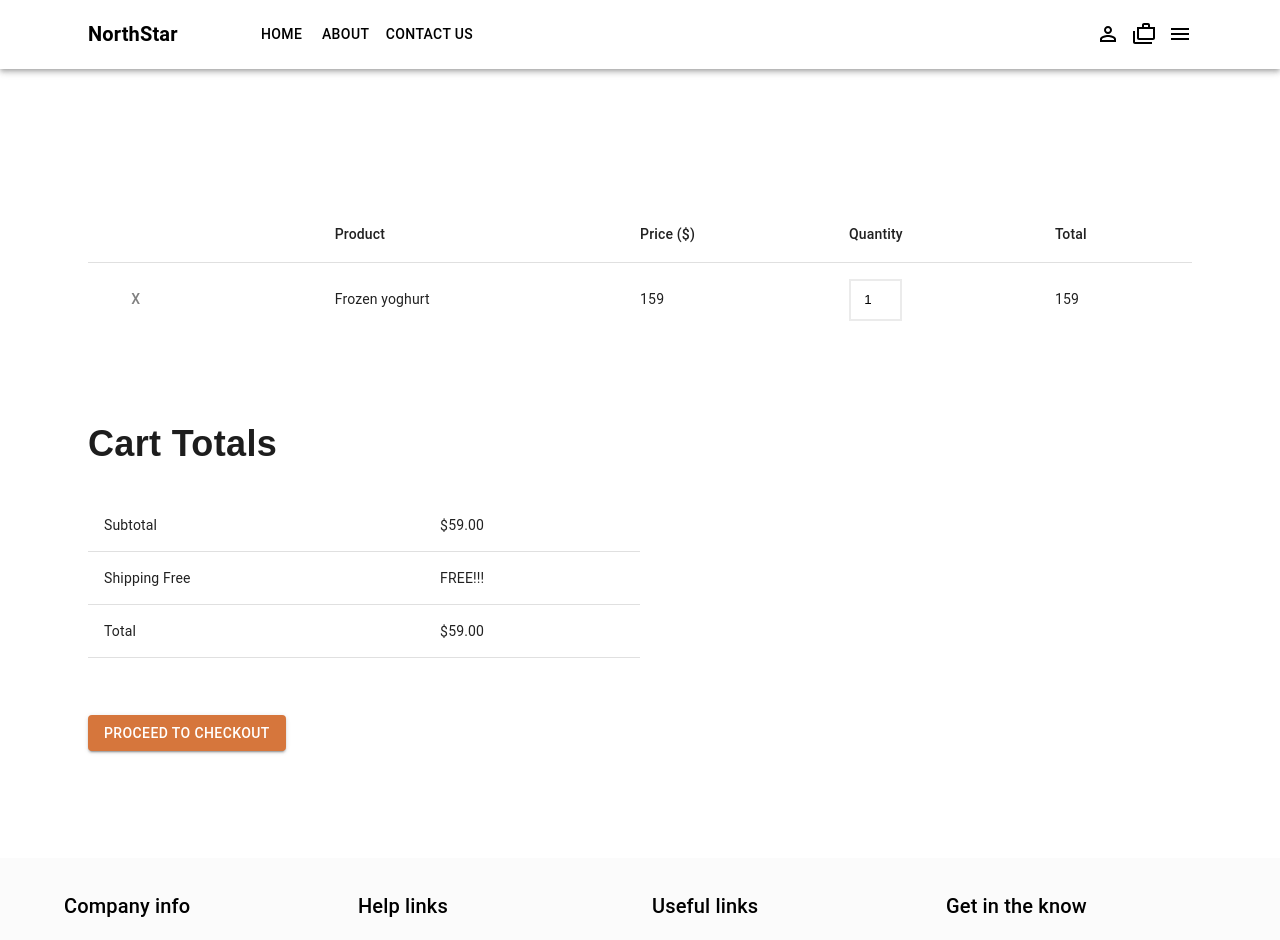
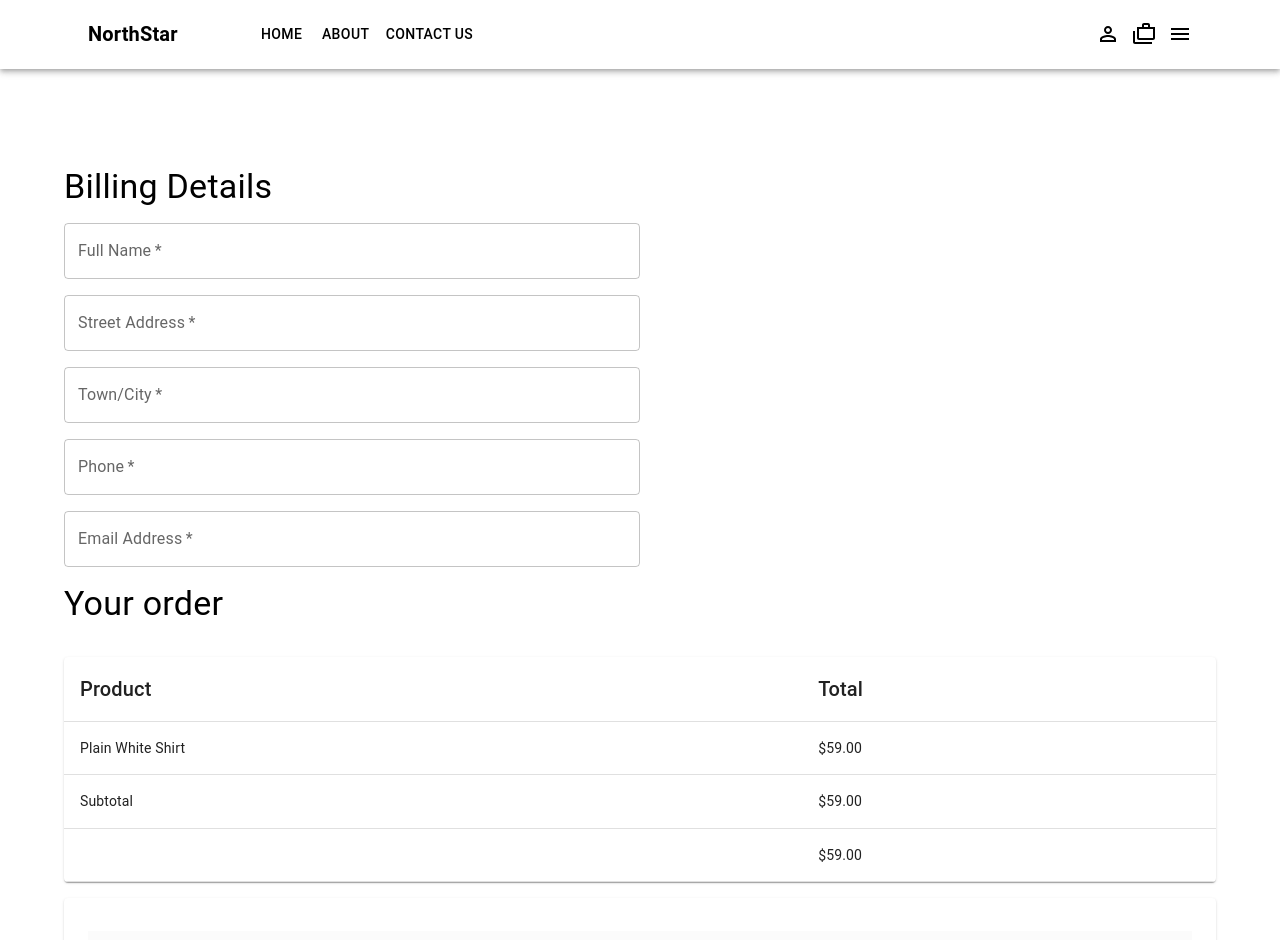
Before and after one commit to ahmadamira/Final-project-E-commerce, a React (Create React App) app: page / in a window 1280 px wide. Shown: the top 940 px of the page. Built offline with nearby package versions, Linux system fonts and the light colour scheme.

Commit message:
Added checkout page

```diff
--- a/src/App.js
+++ b/src/App.js
@@ -14,12 +14,13 @@ import Productpage from "./Components/Productpage/Productpage";
 import Loginpage from "./Components/Loginpage/Loginpage";
 import SignUp from "./Components/Signuppage/Signup";
 import BasicTable from "./Components/Totalpage/Totalpage";
+import Checkoutpage from "./Components/Checkoutpage/Checkoutpage";
 
 function App() {
   return (
     <div className="App">
       <Header />
-      <BasicTable />
+      <Checkoutpage />
       <Footer />
     </div>
   );
--- /dev/null
+++ b/src/Components/Checkoutpage/Checkoutpage.js
@@ -0,0 +1,108 @@
+import React, { useState } from 'react';
+import { Container, Typography, TextField, Button, Table, TableBody, TableCell, TableContainer, TableHead, TableRow, Paper } from '@mui/material';
+import { Box } from '@mui/system';
+
+const Checkoutpage = () => {
+    const [fullName, setFullName] = useState('');
+    const [streetAddress, setStreetAddress] = useState('');
+    const [townCity, setTownCity] = useState('');
+    const [phone, setPhone] = useState('');
+    const [email, setEmail] = useState('');
+
+    const handleSubmit = (event) => {
+        event.preventDefault();
+
+    };
+
+    return (
+        <Box sx={{ mt: '97px', mb: '50px' }}>
+
+            <Container maxWidth="lg" >
+                <Typography variant="h4" textAlign='left' sx={{ marginBottom: '1rem' }}>
+                    Billing Details
+                </Typography>
+                <form onSubmit={handleSubmit} style={{ width: '50%' }}>
+                    <TextField
+                        label="Full Name"
+                        fullWidth
+                        required
+                        value={fullName}
+                        onChange={(e) => setFullName(e.target.value)}
+                        sx={{ marginBottom: '1rem' }}
+                    />
+                    <TextField
+                        label="Street Address"
+                        fullWidth
+                        required
+                        value={streetAddress}
+                        onChange={(e) => setStreetAddress(e.target.value)}
+                        sx={{ marginBottom: '1rem' }}
+                    />
+                    <TextField
+                        label="Town/City"
+                        fullWidth
+                        required
+                        value={townCity}
+                        onChange={(e) => setTownCity(e.target.value)}
+                        sx={{ marginBottom: '1rem' }}
+                    />
+                    <TextField
+                        label="Phone"
+                        fullWidth
+                        required
+                        type="tel"
+                        value={phone}
+                        onChange={(e) => setPhone(e.target.value)}
+                        sx={{ marginBottom: '1rem' }}
+                    />
+                    <TextField
+                        label="Email Address"
+                        fullWidth
+                        required
+                        type="email"
+                        value={email}
+                        onChange={(e) => setEmail(e.target.value)}
+                        sx={{ marginBottom: '1rem' }}
+                    />
+
+                </form>
+                <Typography variant="h4" textAlign='left' sx={{ marginBottom: '1rem' }}>
+                    Your order
+                </Typography>
+
+                <TableContainer component={Paper} sx={{ marginTop: '2rem', width: '100%' }}>
+                    <Table>
+                        <TableHead>
+                            <TableRow>
+                                <TableCell><Typography variant='h6'>Product</Typography></TableCell>
+                                <TableCell><Typography variant='h6'>Total</Typography></TableCell>
+                            </TableRow>
+                        </TableHead>
+                        <TableBody>
+                            <TableRow>
+                                <TableCell>Plain White Shirt</TableCell>
+                                <TableCell>$59.00</TableCell>
+                            </TableRow>
+                            <TableRow>
+                                <TableCell>Subtotal</TableCell>
+                                <TableCell>$59.00</TableCell>
+                            </TableRow>
+                            <TableRow>
+                                <TableCell></TableCell>
+                                <TableCell>$59.00</TableCell>
+                            </TableRow>
+                        </TableBody>
+                    </Table>
+                </TableContainer>
+                <Box component={Paper} display='flex' flexDirection='column' justifyContent='space-around' height='245.38px' sx={{ marginTop: '1rem' }}>
+                    <Box backgroundColor='#FBFBFB' textAlign='center' sx={{ ml: '24px', mr: '24px' }}>
+                        <Typography color='#555555' variant="body1" sx={{ marginRight: '1rem', pt: '25px', pb: '25px', pl: '16px' }} textAlign='left'>Cash on delivery.  Please contact us if you require assistance or wish to make alternate arrangements.</Typography>
+                    </Box>
+                    <Box textAlign='right'><Button variant="contained" color="primary" sx={{ backgroundColor: '#D6763C' }} >place order</Button></Box>
+                </Box>
+            </Container>
+        </Box>
+    );
+}
+
+export default Checkoutpage;
```
